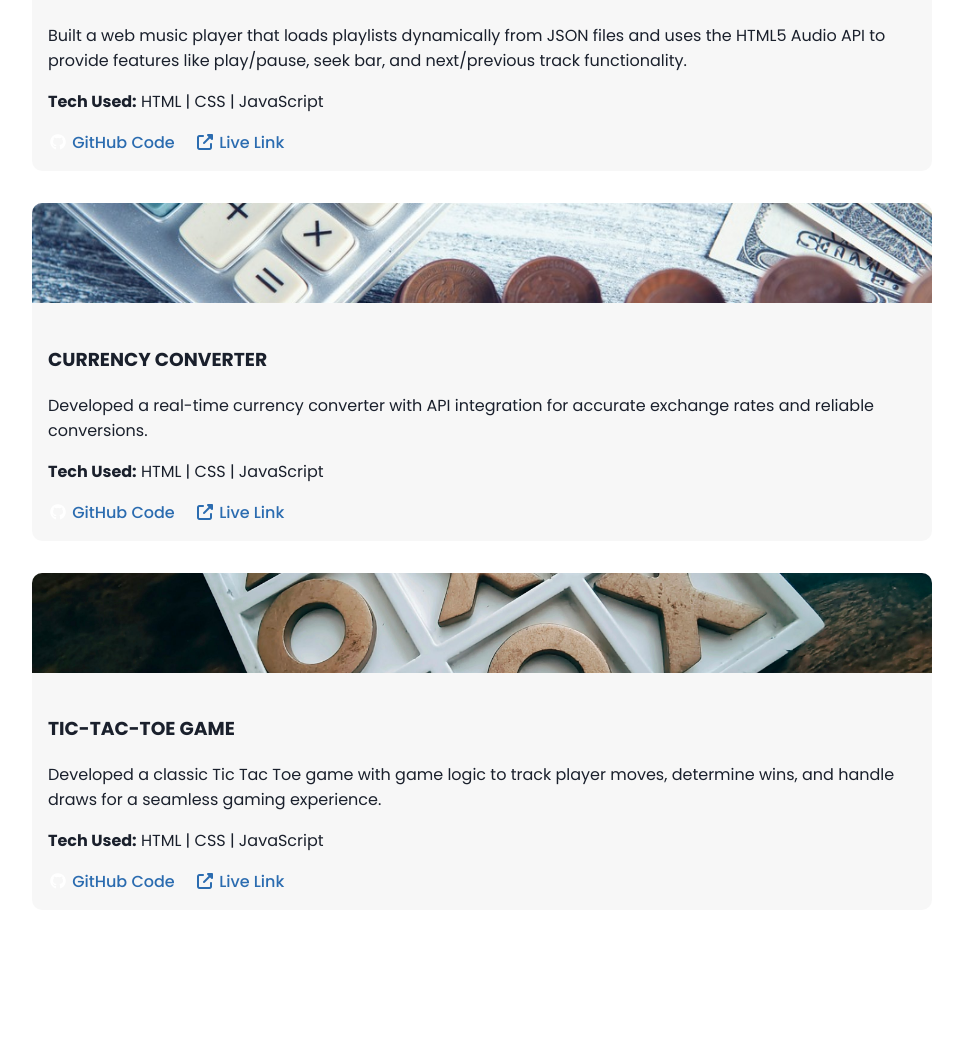
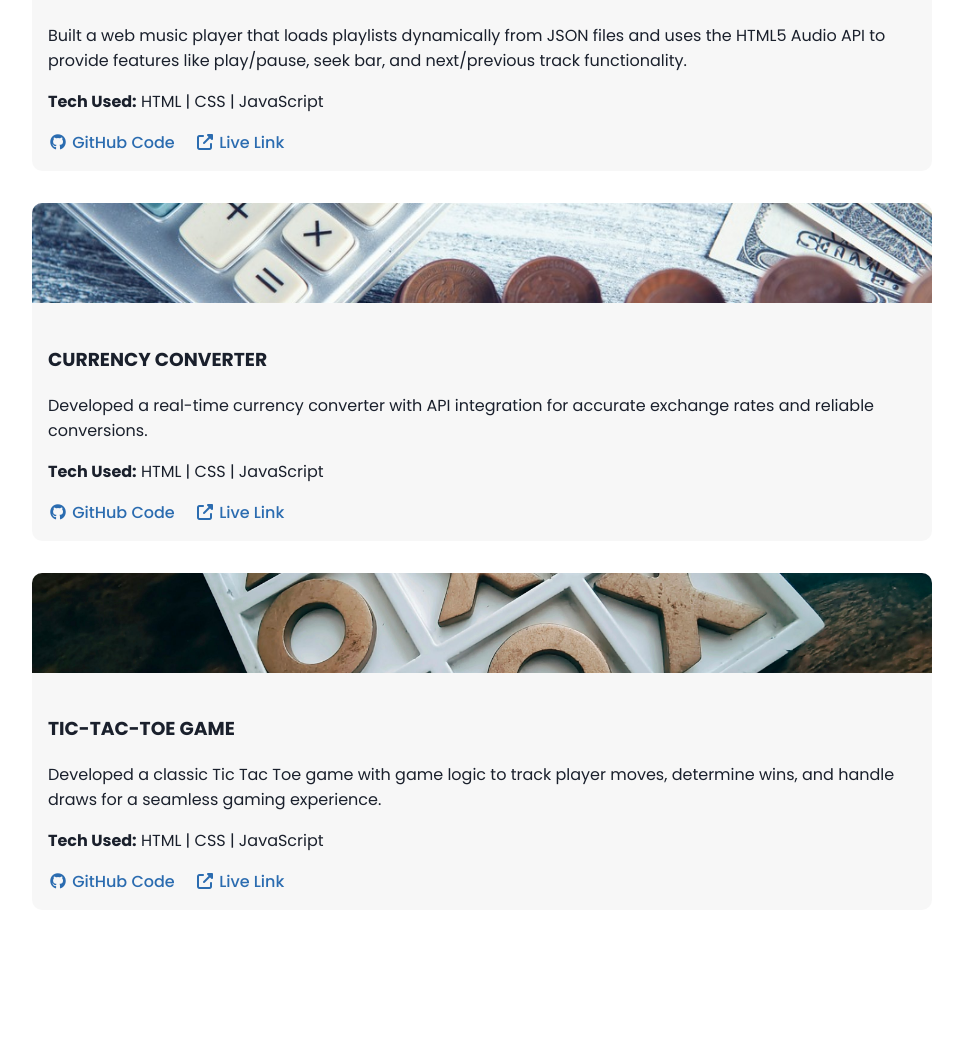
Before and after one commit to Sadaf-Aarfeen/Portfolio, a plain HTML site: page index.html in a window 1280 px wide. Shown: the part 1364-2426 px from the top of the page, without its empty margins (158-1121 px from the left). Drawn offline with Linux system fonts and the light colour scheme.

Commit message:
Update index.html

```diff
--- a/index.html
+++ b/index.html
@@ -64,7 +64,7 @@
         <p>Built a web music player that loads playlists dynamically from JSON files and uses the HTML5 Audio API to provide features like play/pause, seek bar, and next/previous track functionality.</p>
         <p><strong>Tech Used:</strong> HTML | CSS | JavaScript</p>
         <div class="project-links">
-          <a href="https://github.com/Sadaf-Aarfeen/TuneCraft" target="_blank"><i class="fab fa-github"></i> GitHub Code</a>
+          <a href="https://github.com/Sadaf-Aarfeen/TuneCraft" target="_blank"><i class="fab fa-github" style="color: #2b6cb0 ;"></i> GitHub Code</a>
           <a href="https://sadaf-aarfeen.github.io/TuneCraft/" target="_blank"><i class="fas fa-external-link-alt"></i> Live Link</a>
         </div>
       </div>
@@ -77,7 +77,7 @@
         <p>Developed a real-time currency converter with API integration for accurate exchange rates and reliable conversions.</p>
         <p><strong>Tech Used:</strong> HTML | CSS | JavaScript</p>
         <div class="project-links">
-          <a href="https://github.com/Sadaf-Aarfeen/Currency-Converter" target="_blank"><i class="fab fa-github"></i> GitHub Code</a>
+          <a href="https://github.com/Sadaf-Aarfeen/Currency-Converter" target="_blank"><i class="fab fa-github" style="color: #2b6cb0 ;"></i> GitHub Code</a>
           <a href="https://sadaf-aarfeen.github.io/Currency-Converter/" target="_blank"><i class="fas fa-external-link-alt"></i> Live Link</a>
         </div>
       </div>
@@ -90,7 +90,7 @@
         <p>Developed a classic Tic Tac Toe game with game logic to track player moves, determine wins, and handle draws for a seamless gaming experience.</p>
         <p><strong>Tech Used:</strong> HTML | CSS | JavaScript</p>
         <div class="project-links">
-          <a href="https://github.com/Sadaf-Aarfeen/Tic-Tac-Toe" target="_blank"><i class="fab fa-github"></i> GitHub Code</a>
+          <a href="https://github.com/Sadaf-Aarfeen/Tic-Tac-Toe" target="_blank"><i class="fab fa-github" style="color: #2b6cb0 ;"></i> GitHub Code</a>
           <a href="https://sadaf-aarfeen.github.io/Tic-Tac-Toe/" target="_blank"><i class="fas fa-external-link-alt"></i> Live Link</a>
         </div>
       </div>
```
